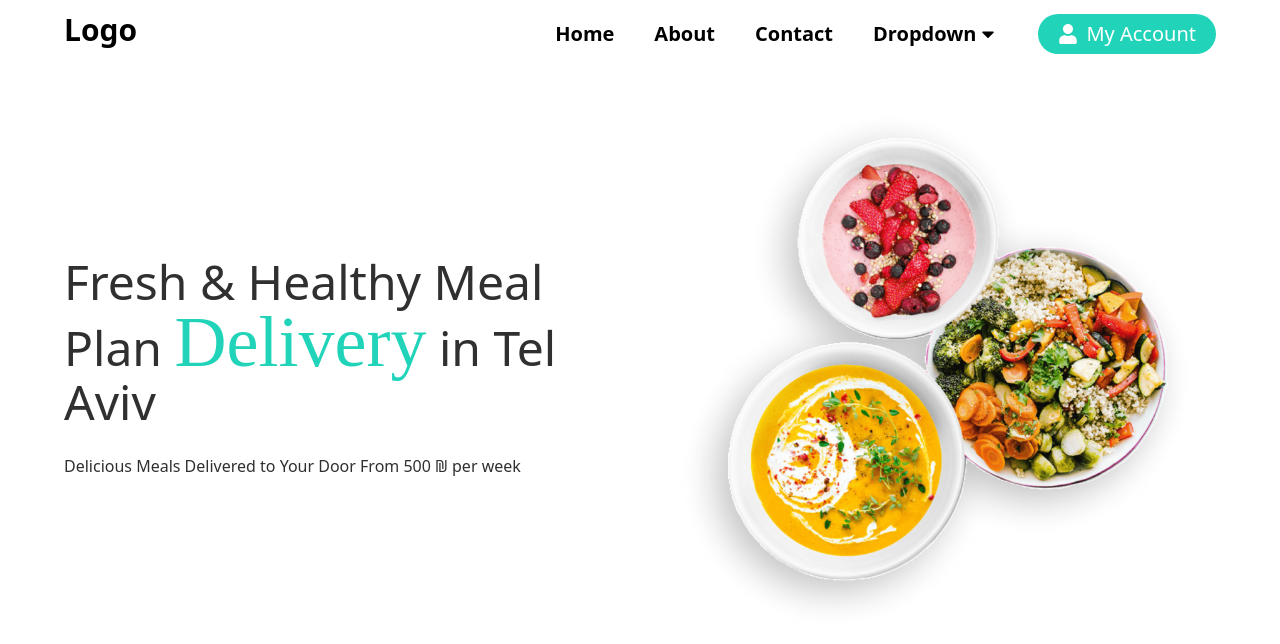
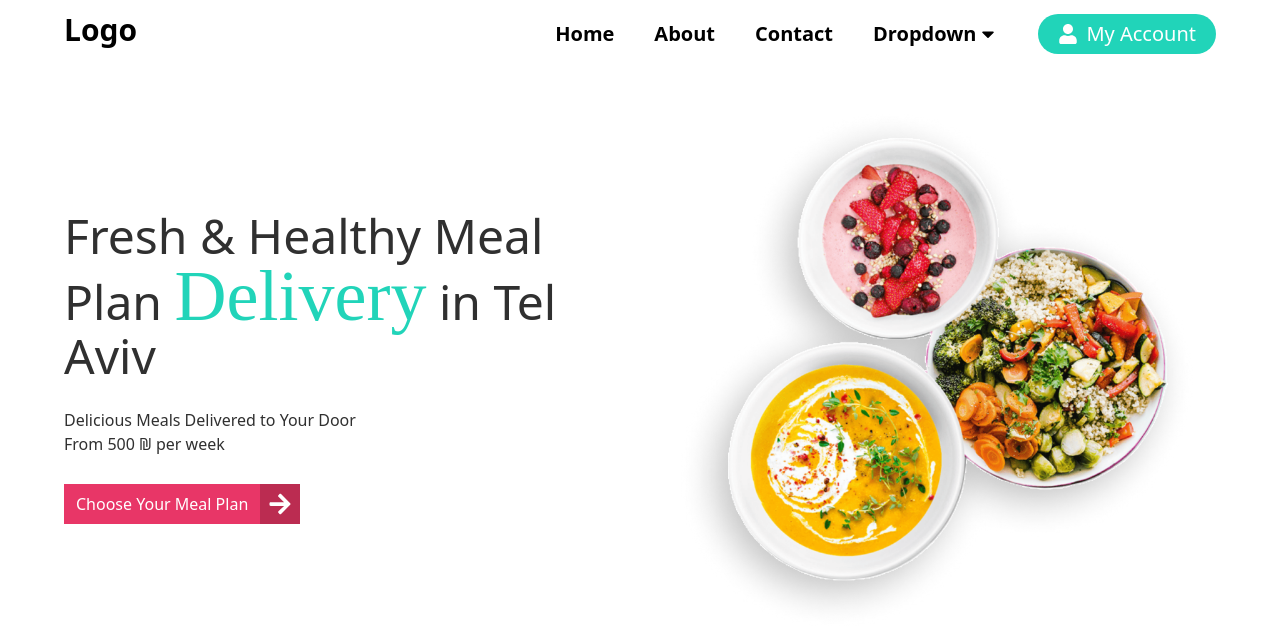
Before and after one commit to Gadnadj/Mealicious, a React (Vite) app: page / in a window 1280 px wide. Shown: the top 644 px of the page. Built offline with nearby package versions, Linux system fonts and the light colour scheme; a web font is replaced by a local one.

Commit message:
add primary button

```diff
--- a/src/components/Hero.tsx
+++ b/src/components/Hero.tsx
@@ -1,6 +1,7 @@
 import React from 'react';
 import HeroImg from '../assets/hero.png';
 import background from '../assets/heroBg.png';
+import PrimaryButton from './PrimaryButton';
 
 type Props = {}
 
@@ -15,11 +16,16 @@ const Hero = (props: Props) => {
                         {/* text section */}
                         <div className='space-y-7 text-dark order-2 sm:order-1'>
                             <h1 className='text-5xl'>
-                                Fresh & Healthy Meal Plan <span className='text-secondary font-cursive text-7xl'>Delivery</span> in Tel Aviv
+                                Fresh & Healthy Meal Plan{' '} <span className='text-secondary font-cursive text-7xl'>Delivery</span> in Tel Aviv
                             </h1>
-                            <p>
+                            <p className='lg:pr-64 '>
                                 Delicious Meals Delivered to Your Door From 500 ₪ per week
                             </p>
+
+                            {/* button section */}
+                            <div>
+                                <PrimaryButton />
+                            </div>
                         </div>
 
                         {/* Image Section */}
--- /dev/null
+++ b/src/components/PrimaryButton.tsx
@@ -0,0 +1,18 @@
+import { FaArrowRight } from 'react-icons/fa';
+
+type Props = {}
+
+const PrimaryButton = (props: Props) => {
+    return (
+        <>
+            <div className='flex items-center group'>
+                <button className='bg-primary h-[40px] text-white px-3 py-2'>
+                    Choose Your Meal Plan
+                </button>
+                <FaArrowRight className='inline-block group-hover:!translate-x-2 duration-200 p-2 text-base h-[40px] w-[40px] bg-primaryDark text-white' />
+            </div>
+        </>
+    );
+};
+
+export default PrimaryButton;
--- a/tailwind.config.js
+++ b/tailwind.config.js
@@ -7,7 +7,8 @@ export default {
   theme: {
     extend: {
       colors: {
-        primary: '#BB2C51',
+        primary: '#E83667',
+        primaryDark: '#BB2C51',
         secondary: '#21D4B9',
         dark: '#303030'
       },
```
